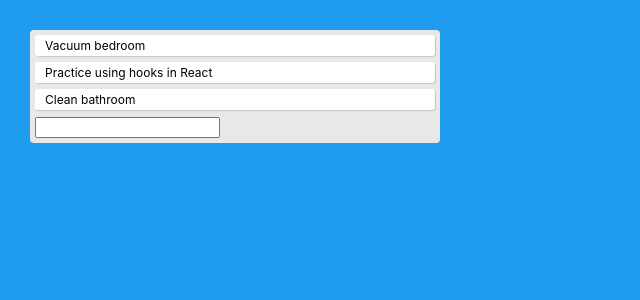
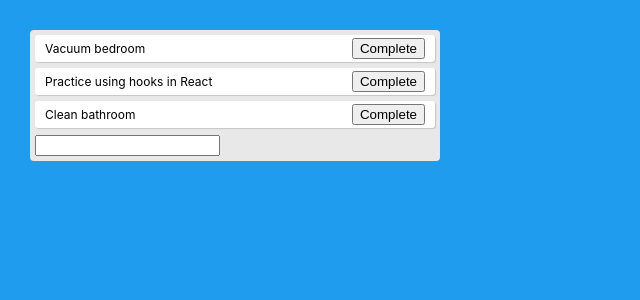
Before and after one commit to RaccoonHowell/to-do-app, a React (Create React App) app: page / in a window 1280 px wide. Shown: the top 300 px of the page, without its empty margins (0-640 px from the left). Built offline with nearby package versions, Linux system fonts and the light colour scheme.

Commit message:
updated Todo component with completeTodo function

```diff
--- a/src/App.js
+++ b/src/App.js
@@ -1,7 +1,19 @@
 import React, { useState } from 'react';
 import './App.css';
 
-const Todo = ({ todo }) => <div className="todo">{todo.text}</div>;
+function Todo({ todo, index, completeTodo }) {
+	return (
+		<div
+			className="todo"
+			style={{ textDecoration: todo.isCompleted ? "line-through" : "" }}
+		>
+			{ todo.text }
+			<div>
+				<button onClick={ () => completeTodo(index) }>Complete</button>
+			</div>
+		</div>
+	);
+}
 
 function TodoForm({ addTodo }) {
 	const [value, setValue] = useState("");
@@ -60,6 +72,7 @@ function App() {
 						key={index}
 						index={index}
 						todo={todo}
+						completeTodo={completeTodo}
 					/>
 			 	))}
 				<TodoForm addTodo={addTodo} />
```
